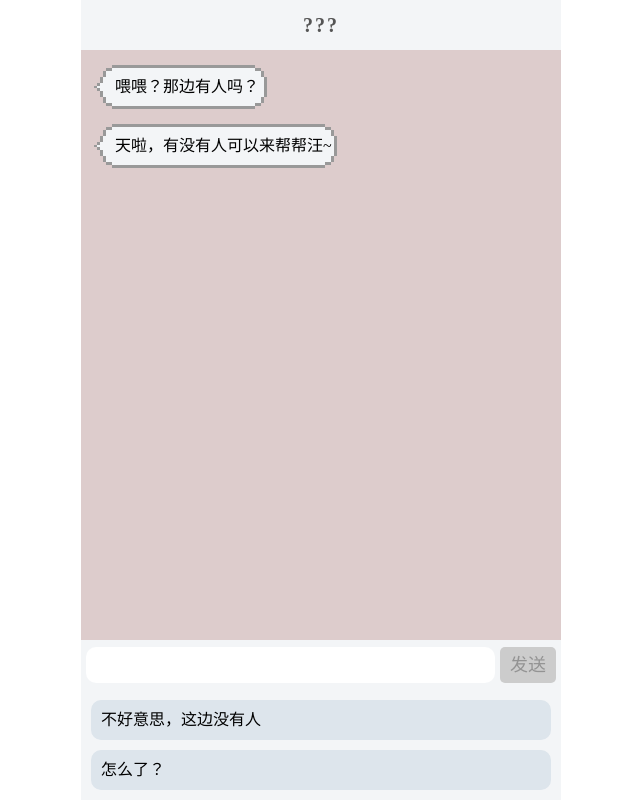
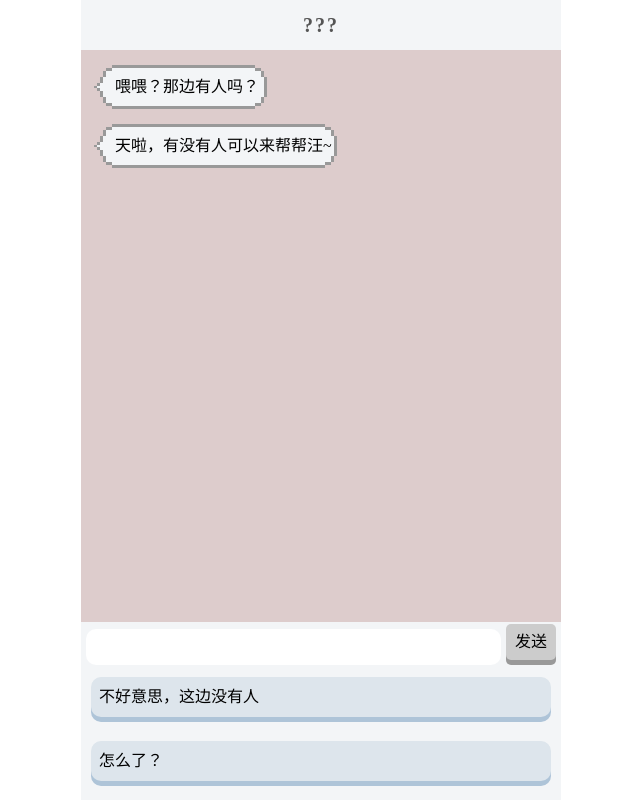
Before and after one commit to Keydew/to-wesure, a Vue app: page / in a window 1280 px wide. Shown: the whole page, without its empty margins (319-959 px from the left). Built offline with nearby package versions, Linux system fonts and the light colour scheme.

Commit message:
新增有按下的3d效果的按钮样式

```diff
--- a/src/App.vue
+++ b/src/App.vue
@@ -11,8 +11,13 @@ export default {
 </script>
 
 <style>
+html,
+body {
+  height: 100%;
+}
 #app {
   max-width: 480px;
+  min-width: 320px;
   margin: 0 auto;
   height: 100%;
 }
--- /dev/null
+++ b/src/components/Button3d.vue
@@ -0,0 +1,92 @@
+<template>
+  <div
+    :class="['button-bg', { clicked: justClicked }, { disabled: disabled }]"
+    :style="{ backgroundColor: bgColor, borderRadius: radius }"
+    @click.stop="click"
+  >
+    <div
+      class="button-content"
+      :style="{ backgroundColor: btnColor, borderRadius: radius }"
+    >
+      <slot />
+    </div>
+  </div>
+</template>
+<script>
+export default {
+  data() {
+    return {
+      justClicked: false,
+    };
+  },
+  props: {
+    disabled: {
+      type: Boolean,
+      default: false,
+    },
+    btnColor: {
+      type: String,
+      default: "#ccc",
+    },
+    bgColor: {
+      type: String,
+      default: "#999",
+    },
+    radius: {
+      type: String,
+      default: "10px",
+    },
+  },
+  methods: {
+    click() {
+      if (!this.disabled) {
+        this.justClicked = true;
+        setTimeout(() => {
+          this.justClicked = false;
+          this.$emit("click");
+        }, 300);
+      }
+    },
+  },
+};
+</script>
+<style lang="scss" scoped>
+@keyframes button-down {
+  0% {
+    transform: translateY(0);
+  }
+  20% {
+    transform: translateY(5px);
+  }
+  100% {
+    transform: translateY(0);
+  }
+}
+
+.button-bg {
+  display: inline-block;
+  position: relative;
+  width: 100px;
+  height: 36px;
+  line-height: 36px;
+  font-size: 16px;
+  .button-content {
+    position: absolute;
+    left: 0;
+    top: -5px;
+    width: 100%;
+    height: 100%;
+    padding:0 8px;
+    box-sizing: border-box;
+  }
+  &.clicked .button-content {
+    animation: button-down 0.3s ease-in-out;
+  }
+  &.disabled {
+    background-color: #999 !important;
+    .button-content {
+      background-color: #ccc !important;
+    }
+  }
+}
+</style>
--- a/src/components/pixelPage.vue
+++ b/src/components/pixelPage.vue
@@ -9,27 +9,44 @@
       <div v-for="(record, index) in chatRecord" :key="index" class="clear-fix">
         <p ref="chat" :class="['chat-msg', record.class]">{{ record.msg }}</p>
       </div>
-      <p v-if="isEnd" class="ending-text">对方已下线</p>
+      <p v-if="isEnd" class="ending-text">
+        <i class="icon-cube"></i><i class="icon-cube"></i
+        ><i class="icon-cube"></i>对方已下线<i class="icon-cube"></i
+        ><i class="icon-cube"></i><i class="icon-cube"></i>
+      </p>
     </div>
     <footer ref="footer">
       <div class="input-row">
         <input type="text" class="input-text" v-model="curChoice" readonly />
-        <button
+        <!-- <div
+          :class="[
+            'btn-send-bg',
+            { disabled: optionList.length == 0 || curChoiceIndex < 0 },
+          ]"
+          @click="curChoiceIndex > -1 ? sendMessage() : ''"
+        >
+          <div class="btn-send-content">发送</div>
+        </div> -->
+        <button-3d
+          btnColor="#aaccaa"
+          bgColor="#6dad6d"
+          radius="5px"
+          :disabled="optionList.length == 0 || curChoiceIndex < 0"
           class="btn-send"
-          :disabled="optionList.length == 0 || curChoiceIndex < 0"
-          @click="sendMessage"
+          @click="curChoiceIndex > -1 ? sendMessage() : ''"
+          >发送</button-3d
         >
-          发送
-        </button>
       </div>
       <ul v-if="optionList.length > 0" class="selectList">
-        <li
-          v-for="(option, index) in optionList"
-          :key="index"
-          @click="chooseChoice(index)"
-          class="option-text"
-        >
-          {{ option.text }}
+        <li v-for="(option, index) in optionList" :key="index">
+          <button-3d
+            btnColor="#dde5ec"
+            bgColor="#aec4d8"
+            radius="10px"
+            class="btn-option"
+            @click="chooseChoice(index)"
+            >{{ option.text }}</button-3d
+          >
         </li>
       </ul>
     </footer>
@@ -37,7 +54,11 @@
 </template>
 <script>
 import StoryTool from "@/libs/story.js";
+import Button3d from "./Button3d";
 export default {
+  components: {
+    Button3d,
+  },
   data() {
     return {
       timerResize: null,
@@ -47,7 +68,9 @@ export default {
       playerChatColor: "#ddeedd", //玩家聊天框背景色
       chatBorderColor: "#999999", //聊天边框颜色
       paddingBottom: "50px",
+
       curChoiceIndex: -1,
+      justClicked: false,
       isEnd: false,
     };
   },
@@ -62,15 +85,6 @@ export default {
   },
   created() {
     StoryTool.startStory(this.youSay, this.iSay, this.showOptions, this.ending);
-
-    // this.youSay("这是一段话，这是一段话。")
-    //   .then(() => {
-    //     return this.youSay("啊哈哈哈哈~");
-    //   })
-    //   .then(() => {
-    //     return this.iSay("这是我说的话");
-    //   });
-    // this.iSay("这是我说的话，这是我说的话，这是我说的话。");
     window.addEventListener("resize", this.resizeFn);
   },
   watch: {
@@ -244,6 +258,21 @@ export default {
 };
 </script>
 <style lang="scss" scoped>
+@keyframes button-down {
+  0% {
+    transform: translateY(0);
+  }
+  20% {
+    transform: translateY(5px);
+  }
+  80% {
+    transform: translateY(5px);
+  }
+  100% {
+    transform: translateY(0);
+  }
+}
+
 .home {
   position: relative;
   display: flex;
@@ -294,8 +323,16 @@ header {
     margin: 15px auto;
     color: #777;
     font-size: 14px;
+    line-height: 24px;
     text-align: center;
-    background: linear-gradient();
+    .icon-cube {
+      display: inline-block;
+      width: 2px;
+      height: 2px;
+      vertical-align: middle;
+      background-color: #777;
+      margin-left: 1px;
+    }
   }
 }
 
@@ -317,26 +354,43 @@ footer {
       border-radius: 10px;
     }
     .btn-send {
+      width: 50px;
       height: 36px;
       margin: 0 5px;
-      padding: 0 10px;
-      font-size: 18px;
-      line-height: 30px;
-      border-radius: 5px;
-      background-color: #aaccaa;
-      &:disabled {
-        background-color: #ccc;
-      }
+      font-size: 16px;
+      text-align: center;
     }
   }
   .selectList {
-    .option-text {
+    .btn-option {
+      width: calc(100% - 20px);
       height: 40px;
       line-height: 40px;
       margin: 10px;
-      padding: 0 10px;
+    }
+    .option-bg {
+      position: relative;
+      z-index: 2;
+      height: 40px;
+      line-height: 40px;
+      margin: 10px;
       border-radius: 10px;
-      background-color: #dde5ec;
+      background-color: #aec4d8;
+      .option-text {
+        position: absolute;
+        z-index: -2;
+        left: 0;
+        top: -5px;
+        width: 100%;
+        height: 100%;
+        padding: 0 10px;
+        box-sizing: border-box;
+        border-radius: 10px;
+        background-color: #dde5ec;
+      }
+      &.clicked .option-text {
+        animation: button-down 0.3s ease-in-out;
+      }
     }
   }
 }
--- a/src/libs/story.js
+++ b/src/libs/story.js
@@ -14,19 +14,15 @@ function startStory(youSay, playerSay, showOptions, ending) {
     oneTurn();
 }
 
+// 正常显示
 function oneTurn() {
     return new Promise(resolve => {
         if (story.canContinue) {
-            // Get ink to generate the next paragraph
+            // 对方说话
             let paragraphText = story.Continue();
-            let tags = story.currentTags;
-
-            if (tags.indexOf('player') > -1) {
-                playerSayFn(paragraphText).then(resolve);
-            } else {
-                youSayFn(paragraphText).then(resolve);
-            }
+            youSayFn(paragraphText).then(resolve);
         } else {
+            // 轮到做选择的时候
             if (story.currentChoices.length > 0) {
                 showOptionsFn(story.currentChoices);
             } else {
@@ -36,9 +32,11 @@ function oneTurn() {
     }).then(oneTurn);
 }
 
+// 选择某一选项后
 function chooseChoice(index) {
     story.ChooseChoiceIndex(index);
-    oneTurn();
+    let msg = story.Continue();
+    playerSayFn(msg).then(oneTurn);
 }
 
 export default {
```
Also changed, not shown: 2 other files (tests, documents, lock files or other folders).
